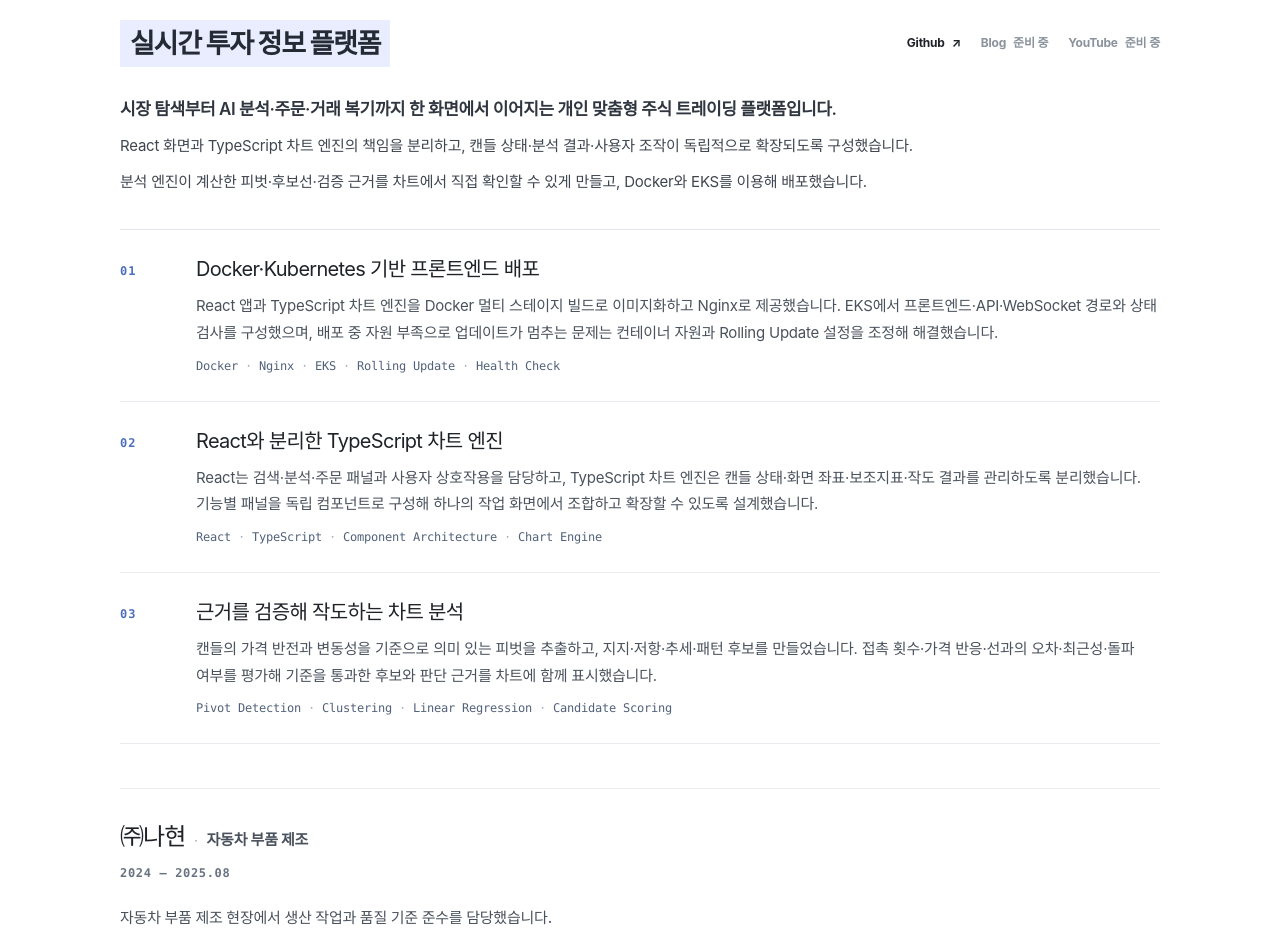
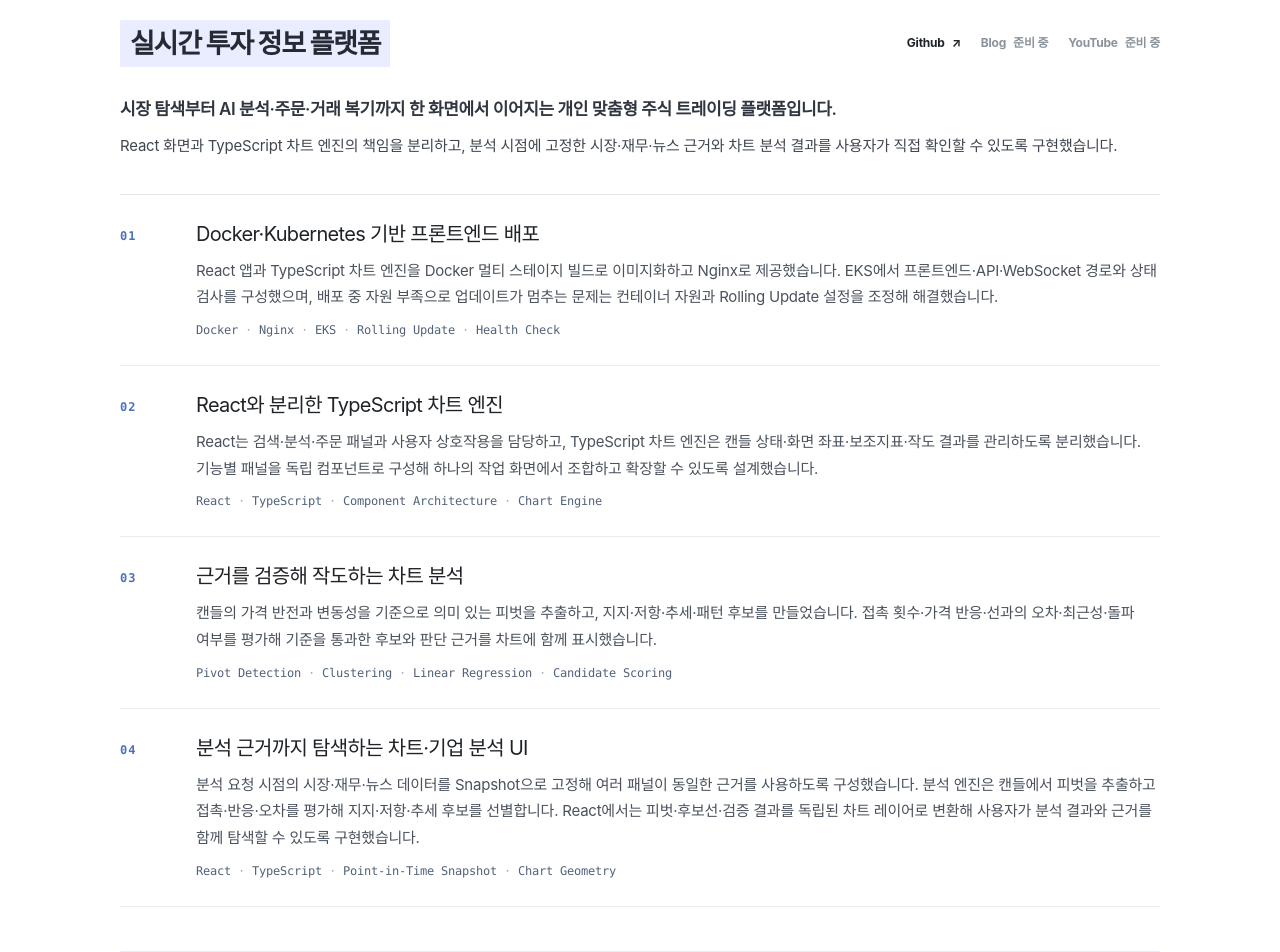
Before and after one commit to huiugim8-wq/history, a Next.js app: page / in a window 1280 px wide. Shown: the part 780-1732 px from the top of the page. Built offline with nearby package versions, Linux system fonts and the light colour scheme.

Commit message:
Add evidence-driven analysis UI highlight

```diff
--- a/app/page.tsx
+++ b/app/page.tsx
@@ -149,13 +149,9 @@ export default function Home() {
                     이어지는 개인 맞춤형 주식 트레이딩 플랫폼입니다.
                   </p>
                   <p>
-                    React 화면과 TypeScript 차트 엔진의 책임을 분리하고, 캔들
-                    상태·분석 결과·사용자 조작이 독립적으로 확장되도록
-                    구성했습니다.
-                  </p>
-                  <p>
-                    분석 엔진이 계산한 피벗·후보선·검증 근거를 차트에서 직접
-                    확인할 수 있게 만들고, Docker와 EKS를 이용해 배포했습니다.
+                    React 화면과 TypeScript 차트 엔진의 책임을 분리하고, 분석
+                    시점에 고정한 시장·재무·뉴스 근거와 차트 분석 결과를
+                    사용자가 직접 확인할 수 있도록 구현했습니다.
                   </p>
                 </div>
 
@@ -244,6 +240,35 @@ export default function Home() {
                       </div>
                     </div>
                   </section>
+
+                  <section className="project-highlight">
+                    <span>04</span>
+                    <div>
+                      <h4>분석 근거까지 탐색하는 차트·기업 분석 UI</h4>
+                      <p>
+                        분석 요청 시점의 시장·재무·뉴스 데이터를 Snapshot으로
+                        고정해 여러 패널이 동일한 근거를 사용하도록 구성했습니다.
+                        분석 엔진은 캔들에서 피벗을 추출하고 접촉·반응·오차를
+                        평가해 지지·저항·추세 후보를 선별합니다. React에서는
+                        피벗·후보선·검증 결과를 독립된 차트 레이어로 변환해
+                        사용자가 분석 결과와 근거를 함께 탐색할 수 있도록
+                        구현했습니다.
+                      </p>
+                      <div
+                        className="highlight-tags"
+                        aria-label="차트·기업 분석 UI 관련 키워드"
+                      >
+                        {[
+                          "React",
+                          "TypeScript",
+                          "Point-in-Time Snapshot",
+                          "Chart Geometry",
+                        ].map((keyword) => (
+                          <code key={keyword}>{keyword}</code>
+                        ))}
+                      </div>
+                    </div>
+                  </section>
                 </div>
               </div>
             </article>
```
Also changed, not shown: 1 other file (tests, documents, lock files or other folders).
